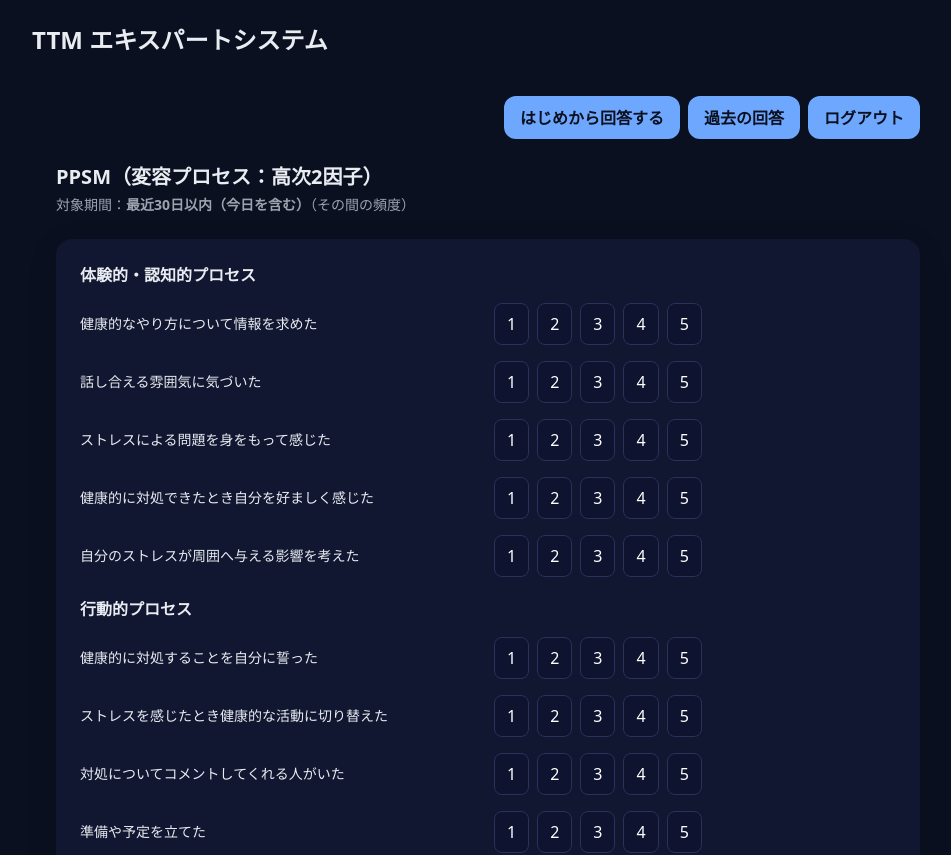
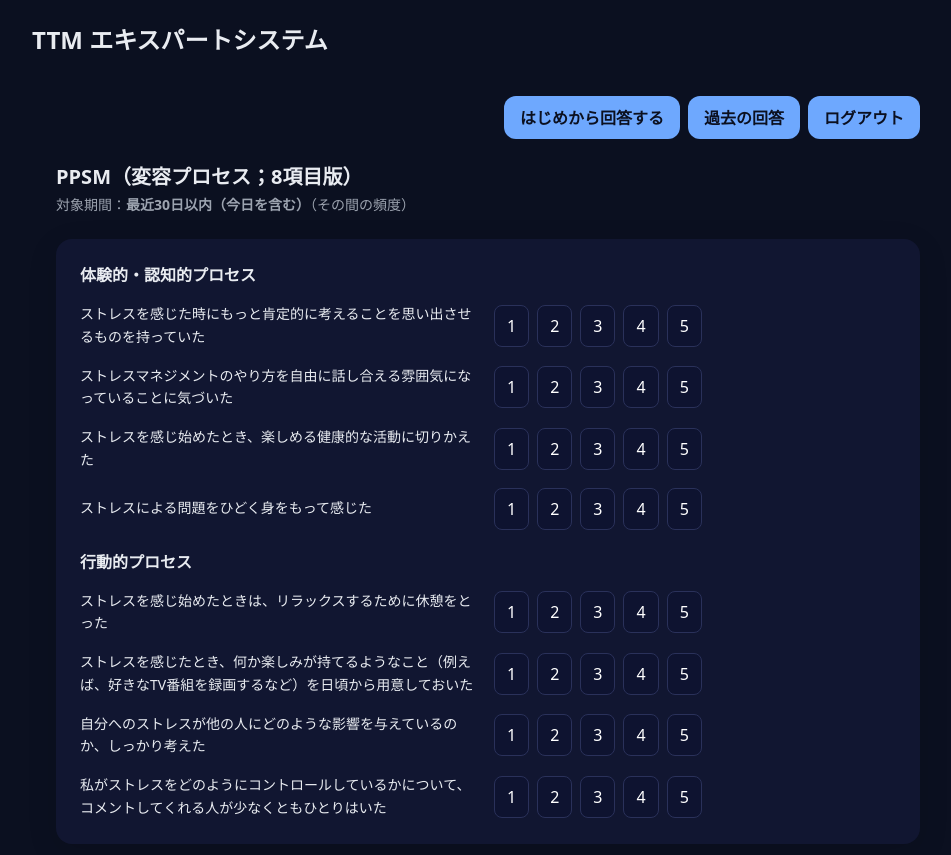
Before and after one commit to kanaetani92-jpg/ttmes, a Next.js app: page /assess/ppsm in a window 1280 px wide. Shown: the top 855 px of the page, without its empty margins (152-1103 px from the left). Built offline with nearby package versions, Linux system fonts and the light colour scheme; no server answers; sample sign-in values are in the browser's storage.

Commit message:
Update assessment questionnaires

```diff
--- a/src/app/assess/pdsm/page.tsx
+++ b/src/app/assess/pdsm/page.tsx
@@ -5,7 +5,7 @@ import { useSearchParams } from 'next/navigation';
 import { useAssessment } from '@/components/AssessmentStore';
 import { Likert5 } from '@/components/forms/Likert5';
 
-const PROS = ['健康や気分に良い影響がある', '達成感や自己効力感が高まる', '生活リズムが整う'];
+const PROS = ['自分をもっと良く思える', '自分の生活をもっとコントロールできる', '人間関係がもっと良くなる'];
 const CONS = ['時間が足りなくなる', '毎日の生活に支障をきたす', '費用がかかる'];
 
 export default function PdsmPage() {
--- a/src/app/assess/ppsm/page.tsx
+++ b/src/app/assess/ppsm/page.tsx
@@ -5,19 +5,17 @@ import { useSearchParams } from 'next/navigation';
 import { useAssessment } from '@/components/AssessmentStore';
 import { Likert5 } from '@/components/forms/Likert5';
 
+const BEH = [
+  'ストレスを感じ始めたときは、リラックスするために休憩をとった',
+  'ストレスを感じたとき、何か楽しみが持てるようなこと（例えば、好きなTV番組を録画するなど）を日頃から用意しておいた',
+  '自分へのストレスが他の人にどのような影響を与えているのか、しっかり考えた',
+  '私がストレスをどのようにコントロールしているかについて、コメントしてくれる人が少なくともひとりはいた',
+];
 const EXP = [
-  '健康的なやり方について情報を求めた',
-  '話し合える雰囲気に気づいた',
-  'ストレスによる問題を身をもって感じた',
-  '健康的に対処できたとき自分を好ましく感じた',
-  '自分のストレスが周囲へ与える影響を考えた',
-];
-const BEH = [
-  '健康的に対処することを自分に誓った',
-  'ストレスを感じたとき健康的な活動に切り替えた',
-  '対処についてコメントしてくれる人がいた',
-  '準備や予定を立てた',
-  'できたときにごほうびを用意した',
+  'ストレスを感じた時にもっと肯定的に考えることを思い出させるものを持っていた',
+  'ストレスマネジメントのやり方を自由に話し合える雰囲気になっていることに気づいた',
+  'ストレスを感じ始めたとき、楽しめる健康的な活動に切りかえた',
+  'ストレスによる問題をひどく身をもって感じた',
 ];
 
 export default function PpsmPage() {
@@ -28,7 +26,7 @@ export default function PpsmPage() {
   return (
     <div className="space-y-6">
       <header className="space-y-1">
-        <h2 className="text-xl font-bold">PPSM（変容プロセス：高次2因子）</h2>
+        <h2 className="text-xl font-bold">PPSM（変容プロセス；8項目版）</h2>
         <p className="text-sm text-gray-400">対象期間：<b>最近30日以内（今日を含む）</b>（その間の頻度）</p>
       </header>
       <section className="card space-y-5 p-6">
--- a/src/app/assess/pssm/page.tsx
+++ b/src/app/assess/pssm/page.tsx
@@ -8,8 +8,8 @@ import { Likert5 } from '@/components/forms/Likert5';
 const QUESTIONS = [
   '自分の思う通りにならなかったとき',
   '落ち込んでいるとき',
-  '人との関わりで問題を抱えているとき',
-  '家族や友人から嫌な思いをさせられているとき',
+  '人との関わりの中で、問題を抱えているとき',
+  '友達や家族から嫌な思いをさせられているとき',
   '仕事や勉強の負担が多いと感じるとき',
 ];
 
--- a/src/app/assess/risci/page.tsx
+++ b/src/app/assess/risci/page.tsx
@@ -5,8 +5,16 @@ import { useSearchParams } from 'next/navigation';
 import { useAssessment } from '@/components/AssessmentStore';
 import { Likert5 } from '@/components/forms/Likert5';
 
-const STRESS = ['いつもより負担がかかっていると感じた', 'いろいろなことで気持ちがまいった', 'まわりからプレッシャーを感じた'];
-const COPING = ['困った時に相談できた', '思いがけない問題にも対応できた', '大変な状況でも対応できた'];
+const STRESS = [
+  'いつもより負担がかかっていると感じた',
+  'いろいろなことで気持ちがまいった',
+  'まわりからプレッシャーを感じた',
+];
+const COPING = [
+  'トラブルをうまく解決できた',
+  '思いがけない問題に直面しても対応できた',
+  '大変な状況に出会っても対応できた',
+];
 
 export default function RisciPage() {
   const searchParams = useSearchParams();
--- a/src/app/assess/sma/page.tsx
+++ b/src/app/assess/sma/page.tsx
@@ -5,9 +5,9 @@ import { useSearchParams } from 'next/navigation';
 import { useAssessment } from '@/components/AssessmentStore';
 import { Likert5 } from '@/components/forms/Likert5';
 
-const PLAN = ['実行する日時を決めていた', '事前準備（道具や場所）を整えていた'];
-const REFRAME = ['うまくいかない時に見方を切り替えた', 'できている面を意識できた'];
-const HEALTHY = ['睡眠・休息を確保した', '軽い運動やストレッチをした'];
+const PLAN = ['早め早めにやるべきことを片付けた', '計画的に自分の時間を使った'];
+const REFRAME = ['うまくいかないような場面でも、努めて楽しくした', '仕事が続いた後は、自分にご褒美をあげた'];
+const HEALTHY = ['いつもより身体を動かすことをひかえめにした', '負担がかかる定期的な運動をさぼった'];
 
 export default function SmaPage() {
   const searchParams = useSearchParams();
--- a/src/lib/assessment.ts
+++ b/src/lib/assessment.ts
@@ -27,7 +27,7 @@ export const createDefaultAssessment = (): AssessmentData => ({
   sma: { planning: [null, null], reframing: [null, null], healthy: [null, null] },
   pssm: [null, null, null, null, null],
   pdsm: { pros: [null, null, null], cons: [null, null, null] },
-  ppsm: { experiential: [null, null, null, null, null], behavioral: [null, null, null, null, null] },
+  ppsm: { experiential: [null, null, null, null], behavioral: [null, null, null, null] },
 });
 
 export const cloneAssessmentData = (data: AssessmentData): AssessmentData => ({
```
Also changed, not shown: src/data/catalog.json (+12 -12 lines).
